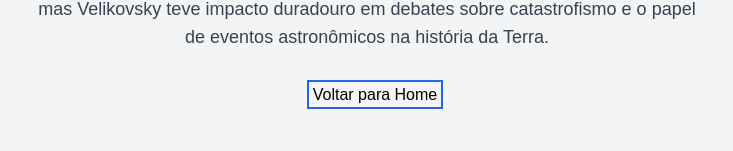
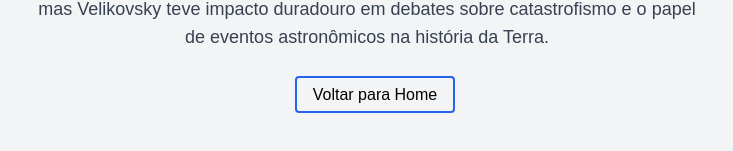
Before and after one commit to tcguus/CP02-SEM02, a Next.js app in the folder cp2/: page /ideia-um in a window 1280 px wide. Shown: the part 629-780 px from the top of the page, without its empty margins (273-1006 px from the left). Built offline with nearby package versions, Linux system fonts and the light colour scheme.

Commit message:
Página 404 feita.

```diff
--- /dev/null
+++ b/cp2/src/app/not-found.tsx
@@ -0,0 +1,14 @@
+import Cabecalho from '@/components/Cabecalho/Cabecalho';
+import { FC } from 'react';
+
+const NotFound: FC = () => {
+  return (
+<div style={{ textAlign: 'center', marginTop: '50px' }}>
+<h1>404 - Página não encontrada!</h1>
+<p>Oops! A página que você está olhando não existe.</p>
+<Cabecalho/>
+</div>
+  );
+};
+
+export default NotFound;
--- a/cp2/src/components/Cabecalho/Cabecalho.tsx
+++ b/cp2/src/components/Cabecalho/Cabecalho.tsx
@@ -3,7 +3,7 @@ import Link from "next/link";
 export default function Cabecalho() {
     return(
         <div className="h-auto pt-4">
-            <Link className="border-2 border-blue-600 ml-4 mt-4 p-1" href={'/'}>Voltar para Home</Link>
+            <Link className="border-2 border-blue-600 ml-4 mt-4 pt-2 pb-2 pl-4 pr-4 rounded" href={'/'}>Voltar para Home</Link>
             </div>
     )
 }
```
Also changed, not shown: cp2/src/app/page.tsx (line endings or trailing spaces).
